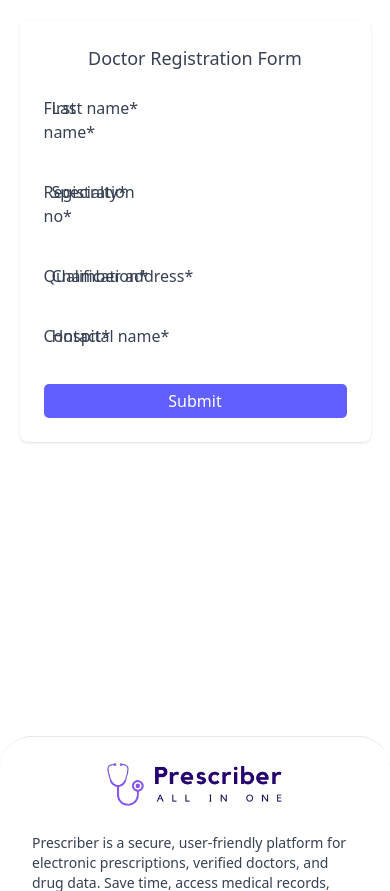
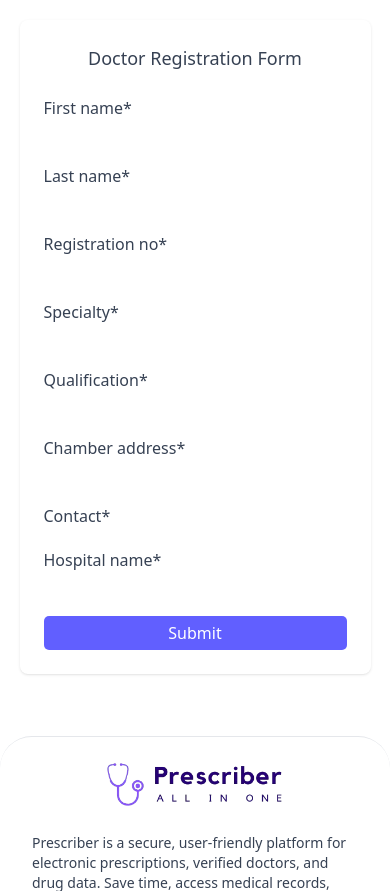
Before and after one commit to abdullah-124/prescriber, a Django app: page /doctor/registration/ in a window 390 px wide. Shown: the part 73-964 px from the top of the page. Run offline with Django 5.2, Linux system fonts and the light colour scheme; the visitor is signed in with stand-in values (Sample User, id 1); data that the repository does not hold is empty; some libraries are stand-ins or nearby versions.

Commit message:
fix responsive

```diff
--- a/appointment/templates/modal/view_details.html
+++ b/appointment/templates/modal/view_details.html
@@ -1,5 +1,5 @@
 <main id="view_details_modal_{{pa.id}}"
-    class="hidden top-0 left-0 fixed w-full min-h-screen h-full flex justify-center items-center bg-[#00000082] z-20 p-5">
+    class="hidden top-0 left-0 fixed inset-0 w-full h-full flex justify-center items-center bg-[#00000082] z-100 p-5">
     <div class="w-full md:w-2/3 lg:w-1/2 bg-white  relative rounded-lg p-5 ">
         <button onclick="document.getElementById('view_details_modal_{{pa.id}}').classList.toggle('hidden')"
             class="absolute text-2xl -top-2 -right-1 text-red-500">
--- a/doctor/templates/account/registration.html
+++ b/doctor/templates/account/registration.html
@@ -28,10 +28,10 @@
   </div>
   {% elif form %}
   <h1 class="text-lg font-medium pb-6 text-center">Doctor Registration Form</h1>
-  <form class="grid grid-cols-1 lg:grid_cols-2 md:grid-cols-2 gap-x-2" method="post" action="">
+  <form class="grid grid-cols-1 sm:grid-cols-2 gap-2" method="post" action="">
     {% csrf_token %}
     {{form|crispy}}
-    <button class="col-span-2 w-full btn" type="submit">Submit</button>
+    <button class="sm:col-span-2 w-full btn" type="submit">Submit</button>
   </form>
   {% endif %}
 </main>
--- a/precription/templates/demo_prescription.html
+++ b/precription/templates/demo_prescription.html
@@ -126,7 +126,7 @@
 </section>
 <!-- doctor information modal -->
 <div id="doctor_info_modal" class="hidden w-full h-full bg-[#0000003d] absolute top-0 left-0">
-    <div class="w-1/2 h-auto mx-auto mt-20 p-10 bg-white shadow-lg rounded-lg relative">
+    <div class="w-[90vw] md:w-1/2 h-auto mx-auto mt-20 p-10 bg-white shadow-lg rounded-lg relative">
         <button onclick="doctor_info_modal_toggle()"
             class="absolute -top-3 -right-2 text-3xl text-red-500 hover:text-red-700"><i
                 class="fa-solid fa-circle-xmark"></i>
--- a/static/css/style.css
+++ b/static/css/style.css
@@ -43,7 +43,7 @@
 #home-features .featured_card{
     padding: 20px;
     border-radius: 12px;
-    border: 1px solid #f6f3f4;\
+    border: 1px solid #f6f3f4;
 }
 
 /* ##########       HOME  END           ############ */
```
